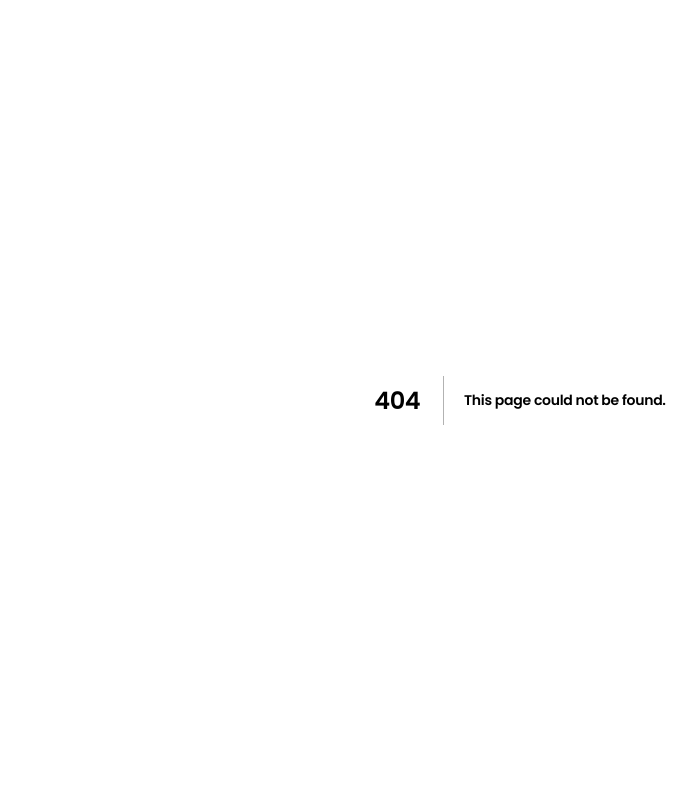
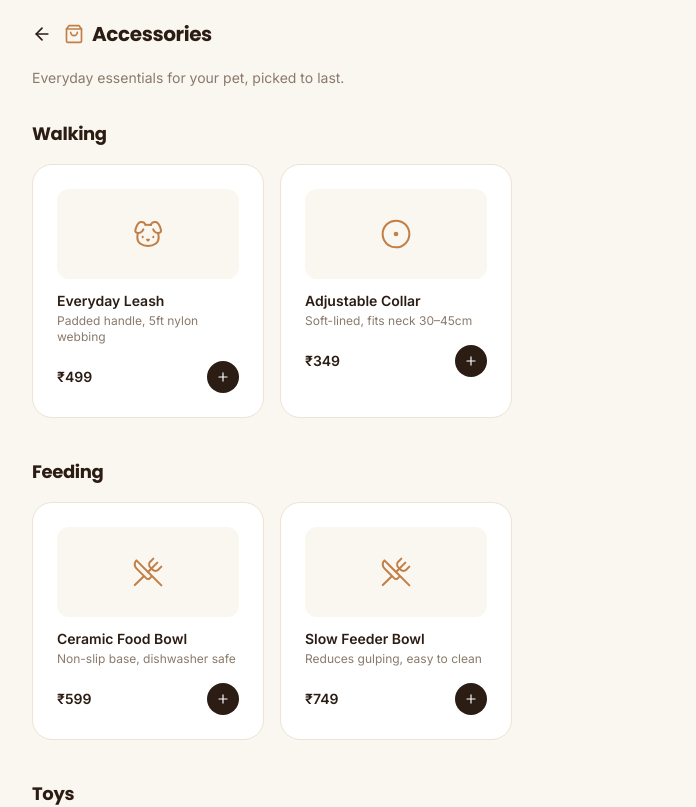
Before and after one commit to gunnzit/Pawconnect, a Next.js app: page /accessories in a window 1280 px wide. Before the commit this address had no page. Shown: the top 807 px of the page, without its empty margins (120-816 px from the left). Built offline with nearby package versions, Linux system fonts and the light colour scheme.

Commit message:
Public landing page + accessories catalog

```diff
--- /dev/null
+++ b/app/accessories/page.tsx
@@ -0,0 +1,56 @@
+import Link from "next/link";
+import { PawPrint, ShoppingBag, ArrowLeft } from "lucide-react";
+import { AccessoryCard, type Accessory } from "@/components/AccessoryCard";
+
+// Sample catalog — swap for real inventory once you have products to sell.
+const ACCESSORIES: Accessory[] = [
+  { id: "1", name: "Everyday Leash", category: "Walking", price: 499, description: "Padded handle, 5ft nylon webbing", icon: "leash" },
+  { id: "2", name: "Adjustable Collar", category: "Walking", price: 349, description: "Soft-lined, fits neck 30–45cm", icon: "collar" },
+  { id: "3", name: "Ceramic Food Bowl", category: "Feeding", price: 599, description: "Non-slip base, dishwasher safe", icon: "bowl" },
+  { id: "4", name: "Slow Feeder Bowl", category: "Feeding", price: 749, description: "Reduces gulping, easy to clean", icon: "bowl" },
+  { id: "5", name: "Rope Chew Toy", category: "Toys", price: 249, description: "Durable cotton rope, cleans teeth", icon: "toy" },
+  { id: "6", name: "Squeaky Plush Toy", category: "Toys", price: 299, description: "Soft plush with built-in squeaker", icon: "toy" },
+  { id: "7", name: "Cozy Pet Bed", category: "Comfort", price: 1499, description: "Machine washable, orthopedic foam", icon: "bed" },
+  { id: "8", name: "Travel Carrier Bag", category: "Travel", price: 1899, description: "Airline-friendly, ventilated sides", icon: "carrier" },
+];
+
+export default function AccessoriesPage() {
+  const categories = Array.from(new Set(ACCESSORIES.map((a) => a.category)));
+
+  return (
+    <main className="pb-16 max-w-5xl mx-auto" style={{ background: "var(--cream)", minHeight: "100vh" }}>
+      <div className="flex items-center gap-3 px-6 py-5">
+        <Link href="/" className="tap-scale">
+          <ArrowLeft size={20} />
+        </Link>
+        <h1 className="text-xl font-bold flex items-center gap-2">
+          <ShoppingBag size={20} color="var(--tan)" /> Accessories
+        </h1>
+      </div>
+
+      <p className="px-6 text-sm mb-8" style={{ color: "var(--muted)" }}>
+        Everyday essentials for your pet, picked to last.
+      </p>
+
+      {categories.map((category) => (
+        <section key={category} className="px-6 mb-10">
+          <h2 className="text-lg font-bold mb-4">{category}</h2>
+          <div className="grid grid-cols-2 md:grid-cols-4 gap-4">
+            {ACCESSORIES.filter((a) => a.category === category).map((item) => (
+              <AccessoryCard key={item.id} item={item} />
+            ))}
+          </div>
+        </section>
+      ))}
+
+      <div className="px-6 mt-4">
+        <div className="card flex items-center gap-3">
+          <PawPrint size={18} color="var(--tan)" />
+          <p className="text-sm" style={{ color: "var(--muted)" }}>
+            More products coming soon — sign in to save items for your next order.
+          </p>
+        </div>
+      </div>
+    </main>
+  );
+}
--- a/app/page.tsx
+++ b/app/page.tsx
@@ -1,5 +1,109 @@
-import { redirect } from "next/navigation";
+import Link from "next/link";
+import Image from "next/image";
+import { Show } from "@clerk/nextjs";
+import { PawPrint, Home as HomeIcon, Syringe, ShoppingBag, ChevronRight } from "lucide-react";
 
 export default function Home() {
-  redirect("/owner/dashboard");
+  return (
+    <main className="pb-16" style={{ background: "var(--cream)" }}>
+      {/* ===== Nav ===== */}
+      <nav className="flex justify-between items-center px-6 py-5 max-w-5xl mx-auto">
+        <span className="text-lg font-bold flex items-center gap-2">
+          <PawPrint size={20} color="var(--tan)" /> PawConnect
+        </span>
+        <div className="flex gap-3 items-center">
+          <Show when="signed-out">
+            <Link href="/sign-in" className="text-sm font-medium">Sign in</Link>
+            <Link href="/sign-up" className="btn-primary text-sm">Get started</Link>
+          </Show>
+          <Show when="signed-in">
+            <Link href="/owner/dashboard" className="btn-primary text-sm">Dashboard</Link>
+          </Show>
+        </div>
+      </nav>
+
+      {/* ===== Hero ===== */}
+      <section className="max-w-5xl mx-auto px-6 grid md:grid-cols-2 gap-10 items-center mb-16 animate-fade-up">
+        <div>
+          <h1 className="text-5xl font-bold mb-4 leading-tight">
+            Everything your dog needs, <span style={{ color: "var(--tan)" }}>in one place.</span>
+          </h1>
+          <p className="text-base mb-8" style={{ color: "var(--muted)" }}>
+            Verified walkers and sitters, vaccine reminders that never let you forget, and the everyday accessories your pet actually uses.
+          </p>
+          <div className="flex gap-3">
+            <Link href="/sign-up" className="btn-primary">Get started</Link>
+            <Link href="/provider/onboarding" className="btn-secondary">Become a provider</Link>
+          </div>
+        </div>
+        <div className="img-frame relative shadow-sm" style={{ minHeight: 340 }}>
+          <Image src="/images/banner-instant-walk.jpg" alt="Happy dog on a walk" fill sizes="500px" className="object-cover" priority />
+        </div>
+      </section>
+
+      {/* ===== Category mix — the "everything" section ===== */}
+      <section className="max-w-5xl mx-auto px-6 mb-16">
+        <h2 className="text-2xl font-bold mb-6">What you'll find here</h2>
+        <div className="grid grid-cols-2 md:grid-cols-4 gap-4">
+          <Link href="/sign-up" className="card tap-scale flex flex-col gap-3">
+            <PawPrint size={22} color="var(--tan)" />
+            <div>
+              <p className="font-semibold text-sm">Walking</p>
+              <p className="text-xs mt-1" style={{ color: "var(--muted)" }}>Verified walkers nearby</p>
+            </div>
+          </Link>
+          <Link href="/sign-up" className="card tap-scale flex flex-col gap-3">
+            <HomeIcon size={22} color="var(--tan)" />
+            <div>
+              <p className="font-semibold text-sm">Sitting</p>
+              <p className="text-xs mt-1" style={{ color: "var(--muted)" }}>In-home or drop-off care</p>
+            </div>
+          </Link>
+          <Link href="/sign-up" className="card tap-scale flex flex-col gap-3">
+            <Syringe size={22} color="var(--tan)" />
+            <div>
+              <p className="font-semibold text-sm">Vaccines</p>
+              <p className="text-xs mt-1" style={{ color: "var(--muted)" }}>Never miss a due date</p>
+            </div>
+          </Link>
+          <Link href="/accessories" className="card tap-scale flex flex-col gap-3">
+            <ShoppingBag size={22} color="var(--tan)" />
+            <div>
+              <p className="font-semibold text-sm">Accessories</p>
+              <p className="text-xs mt-1" style={{ color: "var(--muted)" }}>Collars, bowls &amp; more</p>
+            </div>
+          </Link>
+        </div>
+      </section>
+
+      {/* ===== Accessories teaser strip ===== */}
+      <section className="max-w-5xl mx-auto px-6 mb-16">
+        <div className="flex items-center justify-between mb-4">
+          <h2 className="text-2xl font-bold">Shop accessories</h2>
+          <Link href="/accessories" className="text-sm font-medium flex items-center gap-1 tap-scale" style={{ color: "var(--tan-dark, var(--tan))" }}>
+            Browse all <ChevronRight size={14} />
+          </Link>
+        </div>
+        <p className="text-sm mb-6" style={{ color: "var(--muted)" }}>
+          Everyday essentials for your pet, picked to last.
+        </p>
+        <Link href="/accessories" className="btn-secondary tap-scale inline-block">
+          Explore accessories
+        </Link>
+      </section>
+
+      {/* ===== Photo strip ===== */}
+      <section className="max-w-5xl mx-auto px-6 grid grid-cols-3 gap-4">
+        <div className="img-frame relative" style={{ height: 160 }}>
+          <Image src="/images/tab-walking.jpg" alt="" fill sizes="300px" className="object-cover" />
+        </div>
+        <div className="img-frame relative" style={{ height: 160 }}>
+          <Image src="/images/tab-sitting.jpg" alt="" fill sizes="300px" className="object-cover" />
+        </div>
+        <div className="img-frame relative" style={{ height: 160 }}>
+          <Image src="/images/tab-community.jpg" alt="" fill sizes="300px" className="object-cover" />
+        </div>
+      </section>
+    </main>
+  );
 }
--- /dev/null
+++ b/components/AccessoryCard.tsx
@@ -0,0 +1,53 @@
+"use client";
+
+import { useState } from "react";
+import { Dog, CircleDot, UtensilsCrossed, Bone, BedDouble, Briefcase, Check, Plus } from "lucide-react";
+
+export type Accessory = {
+  id: string;
+  name: string;
+  category: string;
+  price: number;
+  description: string;
+  icon: "leash" | "collar" | "bowl" | "toy" | "bed" | "carrier";
+};
+
+const ICONS = {
+  leash: Dog,
+  collar: CircleDot,
+  bowl: UtensilsCrossed,
+  toy: Bone,
+  bed: BedDouble,
+  carrier: Briefcase,
+};
+
+export function AccessoryCard({ item }: { item: Accessory }) {
+  const [added, setAdded] = useState(false);
+  const Icon = ICONS[item.icon];
+
+  return (
+    <div className="card flex flex-col gap-3">
+      <div
+        className="w-full flex items-center justify-center rounded-xl"
+        style={{ height: 90, background: "var(--cream)" }}
+      >
+        <Icon size={32} color="var(--tan)" strokeWidth={1.5} />
+      </div>
+      <div>
+        <p className="font-semibold text-sm">{item.name}</p>
+        <p className="text-xs mt-0.5" style={{ color: "var(--muted)" }}>{item.description}</p>
+      </div>
+      <div className="flex items-center justify-between mt-1">
+        <span className="font-bold text-sm">₹{item.price}</span>
+        <button
+          onClick={() => setAdded(true)}
+          className="tap-scale w-8 h-8 rounded-full flex items-center justify-center"
+          style={{ background: added ? "var(--chestnut)" : "var(--espresso)" }}
+          aria-label={added ? "Added" : "Add to cart"}
+        >
+          {added ? <Check size={14} color="white" /> : <Plus size={14} color="white" />}
+        </button>
+      </div>
+    </div>
+  );
+}
--- a/components/BottomNav.tsx
+++ b/components/BottomNav.tsx
@@ -2,13 +2,13 @@
 
 import Link from "next/link";
 import { usePathname } from "next/navigation";
-import { PawPrint, Home, Syringe, Calendar, User } from "lucide-react";
+import { PawPrint, Home, Syringe, ShoppingBag, User } from "lucide-react";
 
 const NAV_ITEMS = [
   { href: "/owner/dashboard", label: "Walks", icon: PawPrint },
   { href: "/book?service=SITTING", label: "Sitting", icon: Home },
   { href: "/owner/pets", label: "Vaccines", icon: Syringe },
-  { href: "/owner/bookings", label: "Bookings", icon: Calendar },
+  { href: "/accessories", label: "Shop", icon: ShoppingBag },
   { href: "/owner/profile", label: "Profile", icon: User },
 ];
 
```
